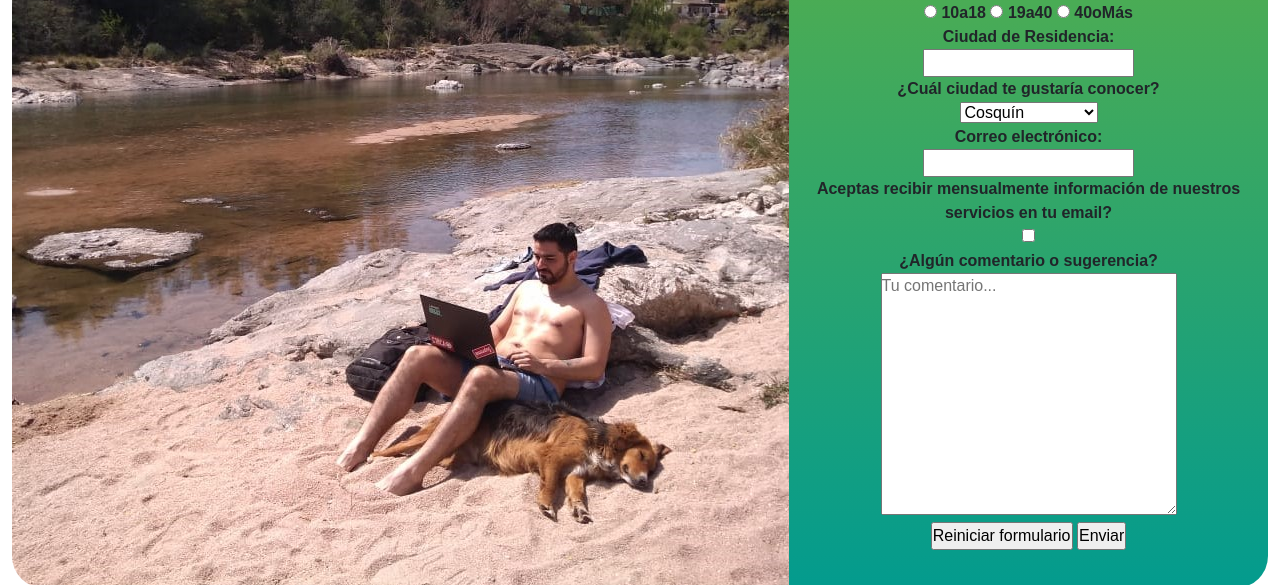
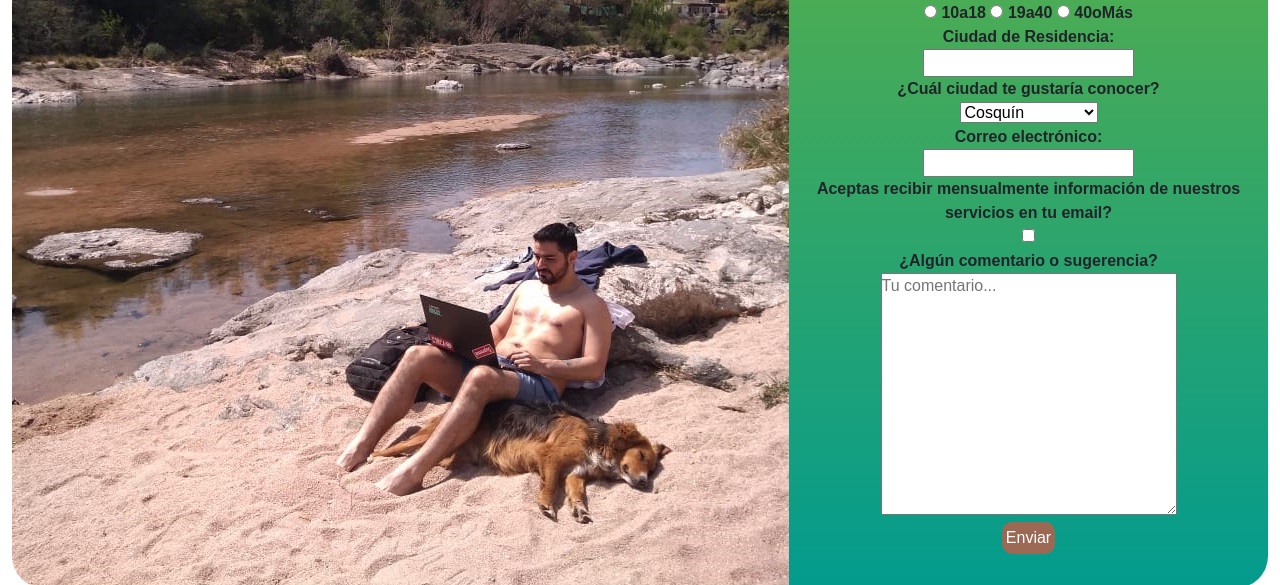
Before and after one commit to ijvas/Conociendo-Cordoba, a website: page pages/contactanos.html in a window 1280 px wide. Shown: the part 270-855 px from the top of the page. Drawn offline with nearby package versions, Linux system fonts and the light colour scheme.

Commit message:
dimos estilo al boton de contactanos

```diff
--- a/pages/contactanos.html
+++ b/pages/contactanos.html
@@ -100,8 +100,7 @@
         <div><strong>¿Algún comentario o sugerencia?</strong></div>
             <textarea name="Comentarios" cols="30" rows="10" placeholder="Tu comentario..."></textarea>
         <br/>
-            <input type="reset" value="Reiniciar formulario">
-            <input type="button" value="Enviar">
+            <input class="formularioPrincipal__boton--enviar" type="button" value="Enviar">
       </form>
 
     </main>
--- a/src/scss/styles.scss
+++ b/src/scss/styles.scss
@@ -823,12 +823,13 @@ $paddingParaBotones: 4px;
         border-bottom-right-radius: 2rem;
     }
 
-    .formularioPrincipal__boton--reiniciar {
-        padding: $paddingParaBotones;
-    }
-
     .formularioPrincipal__boton--enviar {
-        padding: $paddingParaBotones;
+        background-color: #e55039aa;
+        color: #fff;
+        padding: 5px 10px;
+        border-radius: 10px;
+        border: none;
+        transition: 0.4s;
     }
 
     .footerDeContactanos {
@@ -868,6 +869,16 @@ $paddingParaBotones: 4px;
         width: 100%;
     }
 
+    .formularioPrincipal__boton--enviar {
+        padding: $paddingParaBotones;
+        background-color: #e55039aa;
+        color: #fff;
+
+    }
+
+    .formularioPrincipal__boton--enviar:hover {
+        background-color: red;
+    }
 }
 
 @media(min-width: 1200px) {
@@ -899,7 +910,7 @@ $paddingParaBotones: 4px;
 
 
 
-/*Acá empiezan los estilos de la página contactanos*/
+/*Acá empiezan los estilos de la página 404*/
 
 
 
@@ -937,8 +948,8 @@ $paddingParaBotones: 4px;
     text-decoration: none;
     background-color: #e55039aa;
     color: #fff;
+    padding: 12px 24px;
     margin-top: 1rem;
-    padding: 12px 24px;
     display: inline-block;
     border-radius: 25px;
     font-size: 14px;
```
Also changed, not shown: src/css/styles.css.
